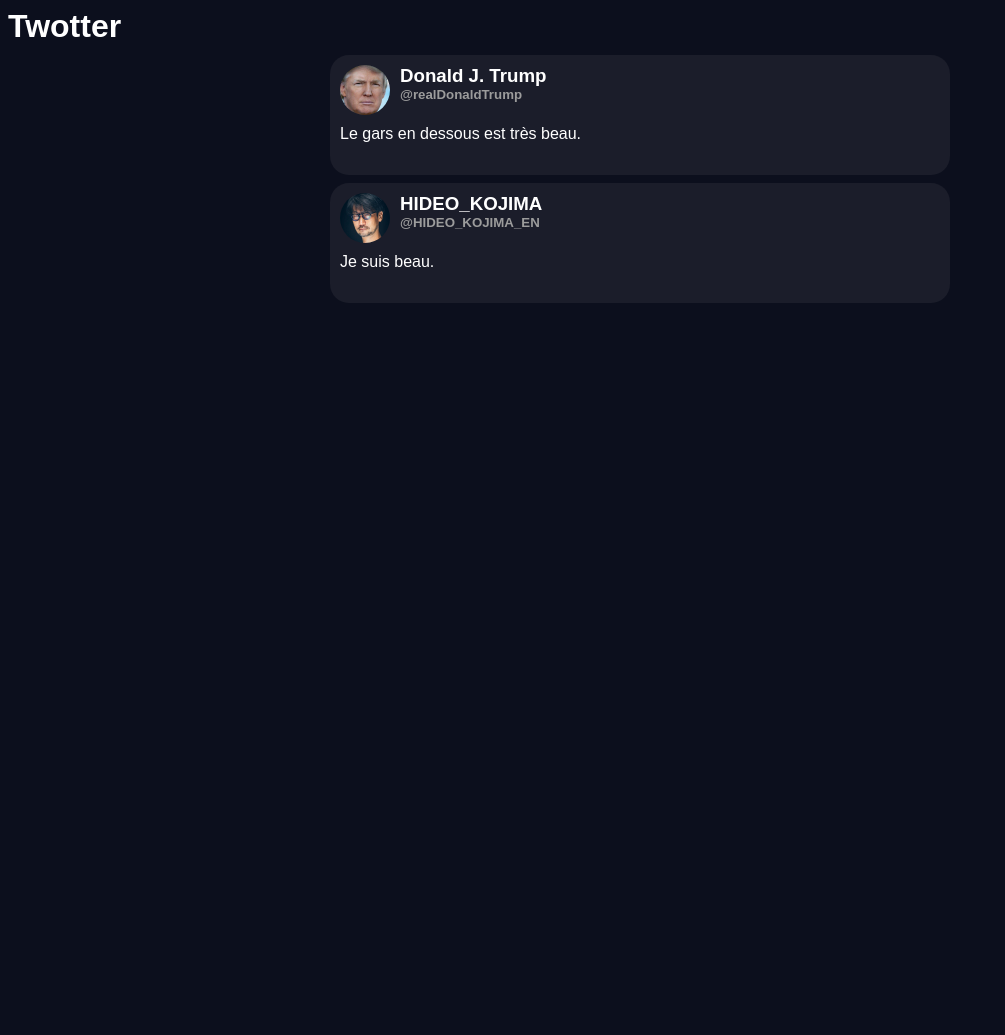
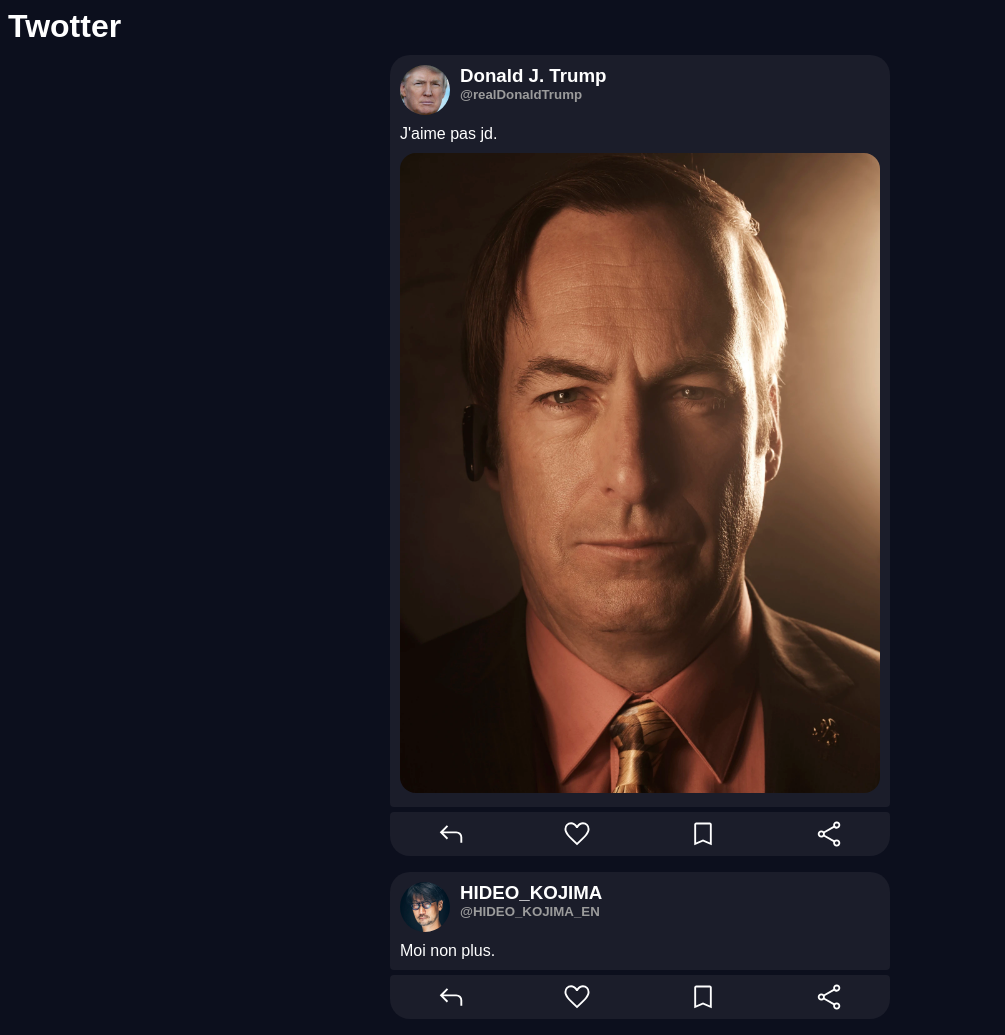
Before and after one commit to Wagister/Twotter, a Flask app: page / in a window 1280 px wide. Shown: the whole page, without its empty margins (0-1005 px from the left). Before the commit the page ends 303 px from the top, so only its background shows below. Run offline with Flask 2, Linux system fonts and the light colour scheme.

Commit message:
Reactions

```diff
--- a/templates/index.html
+++ b/templates/index.html
@@ -10,7 +10,9 @@
         <h1 class="text" style="margin-bottom: 10px;">Twotter</h1>
 
         <div class="timeline">
-            <div class="twot">
+
+            <div>
+                <div class="twot twot-top">
                     <div style="height: 50px; padding-bottom: 10px;">
                         <image class="pfp autor" src="images/Trump.jpg"/>
 
@@ -20,10 +22,20 @@
                         </div>
                     </div>
 
-                <p class="text">Le gars en dessous est très beau.</p>
+                    <p class="text">J'aime pas jd.</p>
+                    <img src="images/waifu 3.webp" style="width: 100%; border-radius: 16px; margin-top: 10px;"/>
                 </div>
 
-            <div class="twot">
+                <div class="twot twot-bottom">
+                    <img class="icon" src="images/Reply.svg"/>
+                    <img class="icon" src="images/Heart.svg"/>
+                    <img class="icon" src="images/Bookmark.svg"/>
+                    <img class="icon" src="images/Share.svg"/>
+                </div>
+            </div>
+
+            <div>
+                <div class="twot twot-top">
                     <div style="height: 50px; padding-bottom: 10px;">
                         <image class="pfp autor" src="images/Kojima.jpg"/>
 
@@ -33,7 +45,15 @@
                         </div>
                     </div>
 
-                <p class="text">Je suis beau.</p>
+                    <p class="text">Moi non plus.</p>
+                </div>
+
+                <div class="twot twot-bottom">
+                    <img class="icon" src="images/Reply.svg"/>
+                    <img class="icon" src="images/Heart.svg"/>
+                    <img class="icon" src="images/Bookmark.svg"/>
+                    <img class="icon" src="images/Share.svg"/>
+                </div>
             </div>
         </div>
     </body>
@@ -45,18 +65,46 @@
     }
 
     .timeline {
-        display: grid;
-        justify-content: center;
+        margin: 0 auto;
+        max-width: 500px;
+        min-width: 10px;
     }
 
     .twot {
         background-color: #1b1d2a;
-        border-radius:19px;
         padding: 10px;
-        margin-bottom: 8px;
+        width: auto;
+        height: auto;
+    }
 
-        width: 600px;
-        height: 100px;
+    .twot-top {
+        border-bottom-left-radius: 4px;
+        border-bottom-right-radius: 4px;
+        border-top-left-radius:20px;
+        border-top-right-radius:20px;
+
+        margin-bottom: 5px;
+    }
+
+    .twot-bottom {
+        display: flex;
+        align-items: center;
+        justify-content: center;
+
+        border-top-left-radius:4px;
+        border-top-right-radius:4px;
+        border-bottom-left-radius:20px;
+        border-bottom-right-radius:20px;
+        height: 24px;
+
+        margin-bottom: 16px;
+    }
+
+    .icon {
+        filter: invert(100%) sepia(0%) saturate(2%) hue-rotate(312deg) brightness(109%) contrast(101%);
+        padding-right: 10%;
+        padding-left: 10%;
+        height: 125%;
     }
 
     .pfp {
```
Also changed, not shown: templates/images/Bookmark.svg (added), templates/images/Heart.svg (added), templates/images/Reply.svg (added), templates/images/Share.svg (added), templates/images/waifu 3.webp (added). Lines whose indentation alone changed are shown as unchanged.
